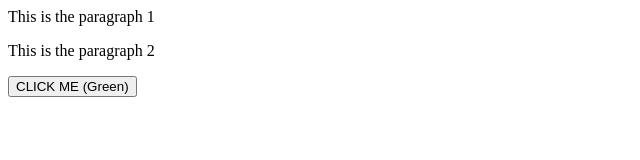
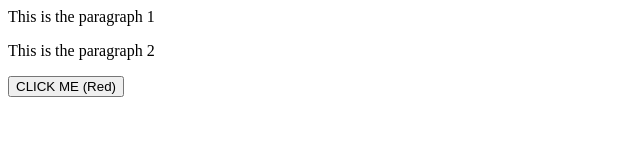
Before and after one commit to Pradeepkori/SOLO, a plain HTML site: page index.html in a window 1280 px wide. Shown: the full height of the page, 0-640 px from the left. Drawn offline with Linux system fonts and the light colour scheme.

```diff
--- a/index.html
+++ b/index.html
@@ -1,3 +1,3 @@
 <p>This is the paragraph 1</p>
 <p>This is the paragraph 2</p>
-<button>CLICK ME (Green)</button>
+<button>CLICK ME (Red)</button>
```
